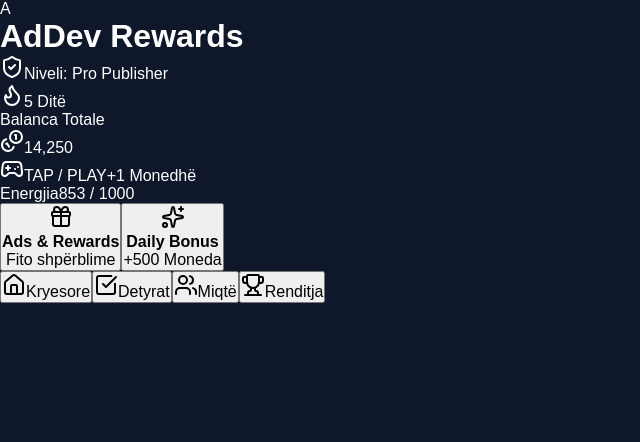
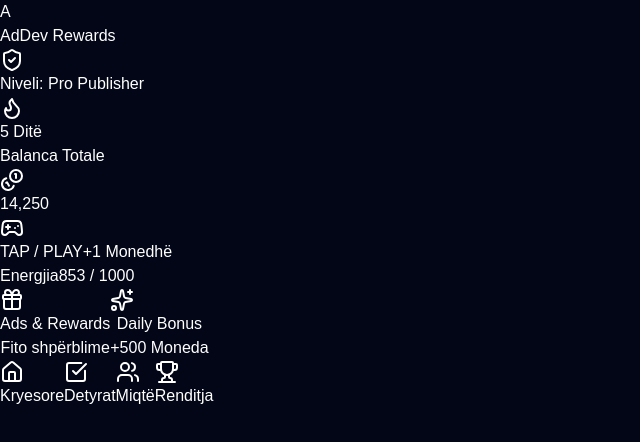
Before and after one commit to Fidaniii812/addev-miniapp, a React (Vite) app: page / in a window 1280 px wide. Shown: the top 442 px of the page, without its empty margins (0-640 px from the left). Built offline with nearby package versions, Linux system fonts and the light colour scheme.

Commit message:
Update body background color in global.css
Change background color from #0f172a to #020617.

```diff
--- a/src/styles/global.css
+++ b/src/styles/global.css
@@ -1,3 +1,7 @@
+@tailwind base;
+@tailwind components;
+@tailwind utilities;
+
 * {
   margin: 0;
   padding: 0;
@@ -13,7 +17,7 @@ body,
 
 body {
   font-family: Arial, Helvetica, sans-serif;
-  background: #0f172a;
+  background: #020617;
   color: #ffffff;
 }
 
```
